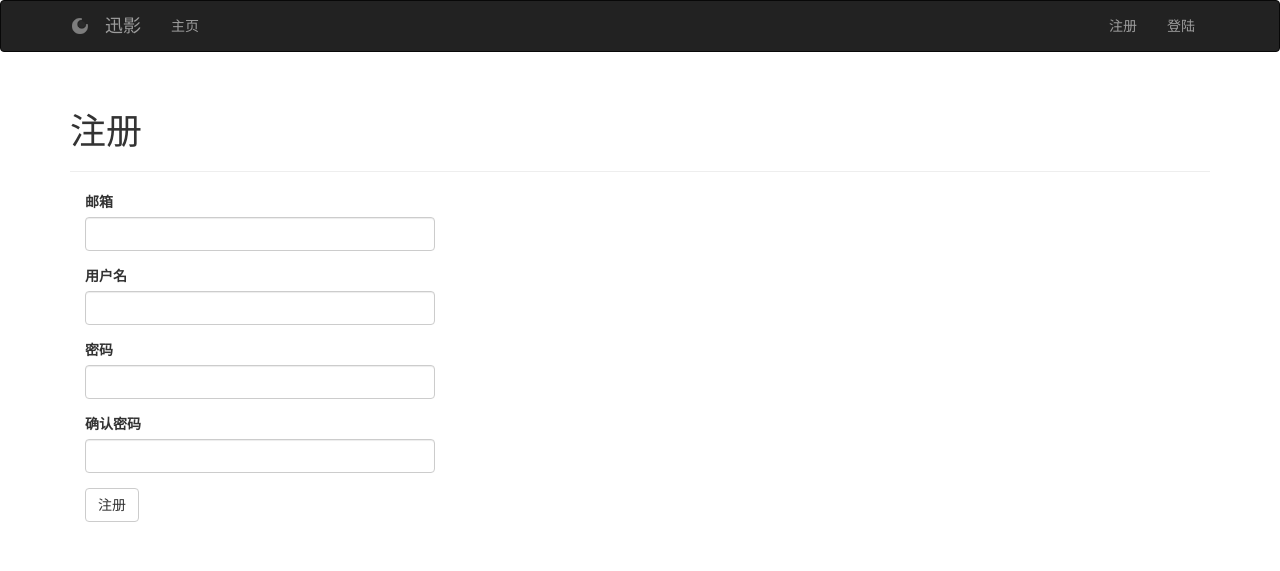
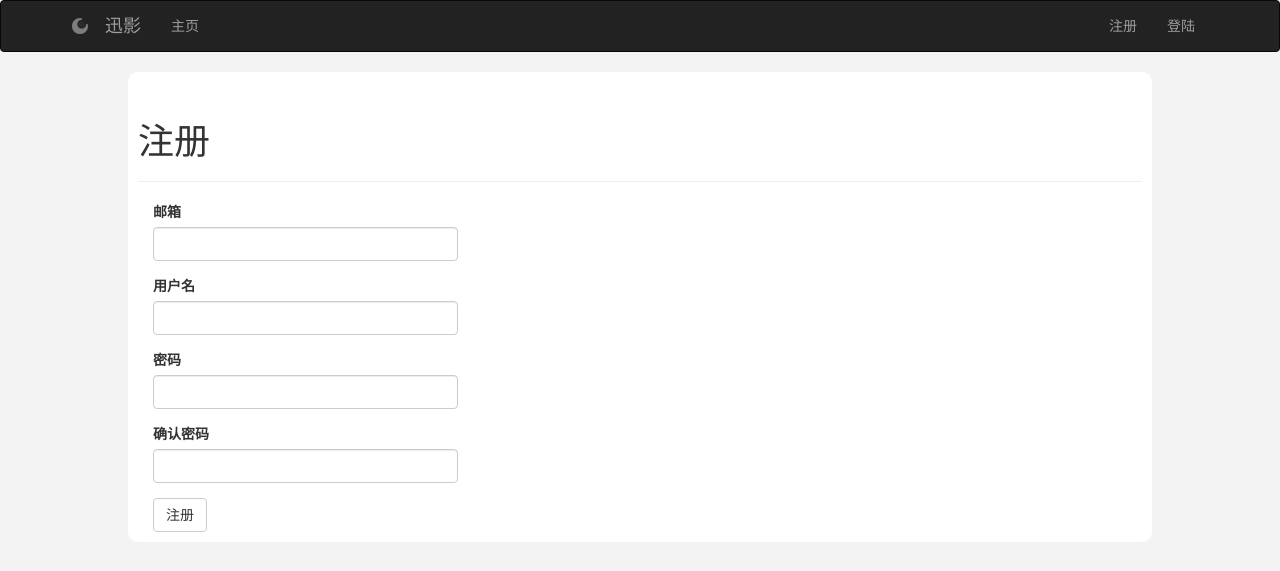
Before and after one commit to wuchenkang/FastMovie, a Flask app: page /auth/register in a window 1280 px wide. Shown: the top 571 px of the page. Run offline with Flask 2, Linux system fonts and the light colour scheme; some libraries are stand-ins or nearby versions.

Commit message:
添加样式

```diff
--- /dev/null
+++ b/app/static/css/create_movie.css
@@ -0,0 +1,3 @@
+.form-control{
+    resize: none;
+}
--- /dev/null
+++ b/app/static/css/styles.css
@@ -0,0 +1,25 @@
+.profile-thumbnail {
+    position: absolute;
+}
+.profile-header {
+    min-height: 260px;
+    margin-left: 280px;
+}
+
+body{
+    background: #f3f3f3;
+}
+
+#main{
+    background:#fff;
+    width: 80%;
+    margin:0 auto;
+    padding: 10px;
+    overflow: hidden;
+    -webkit-border-radius: 10px;
+    border-radius: 10px;
+}
+
+.dropdown-menu li{
+    list-style: none;
+}
--- a/app/static/styles.css
+++ /dev/null
@@ -1,11 +0,0 @@
-.profile-thumbnail {
-    position: absolute;
-}
-.profile-header {
-    min-height: 260px;
-    margin-left: 280px;
-}
-
-.dropdown-menu li{
-    list-style: none;
-}
--- a/app/templates/base.html
+++ b/app/templates/base.html
@@ -9,7 +9,7 @@
 {% endblock %}
 <link rel="shortcut icon" href="{{ url_for('static', filename='favicon.ico') }}" type="image/x-icon">
 <link rel="icon" href="{{ url_for('static', filename='favicon.ico') }}" type="image/x-icon">
-<link rel="stylesheet" type="text/css" href="{{ url_for('static', filename='styles.css') }}">
+<link rel="stylesheet" type="text/css" href="{{ url_for('static', filename='css/styles.css') }}">
 {% endblock %}
 
 {% block navbar %}
@@ -66,7 +66,7 @@
 {% endblock %}
 
 {% block content %}
-<div class="container">
+<div class="container", id="main">
     {% for message in get_flashed_messages() %}
     <div class="alert alert-warning">
         <button type="button" class="close" data-dismiss="alert">&times;</button>
--- a/app/templates/manage/create_movie.html
+++ b/app/templates/manage/create_movie.html
@@ -1,6 +1,9 @@
 {% extends "base.html" %}
 {% import "bootstrap/wtf.html" as wtf %}
-
+{% block head %}
+{{ super() }}
+<link rel="stylesheet" type="text/css" href="{{ url_for('static', filename='css/create_movie.css') }}">
+{% endblock %}
 {% block title %}创建电影资料{% endblock %}
 
 {% block page_content %}
```
